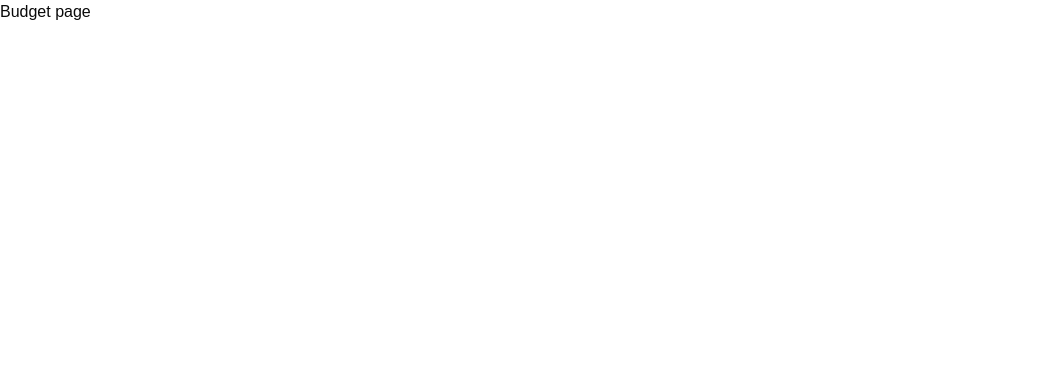
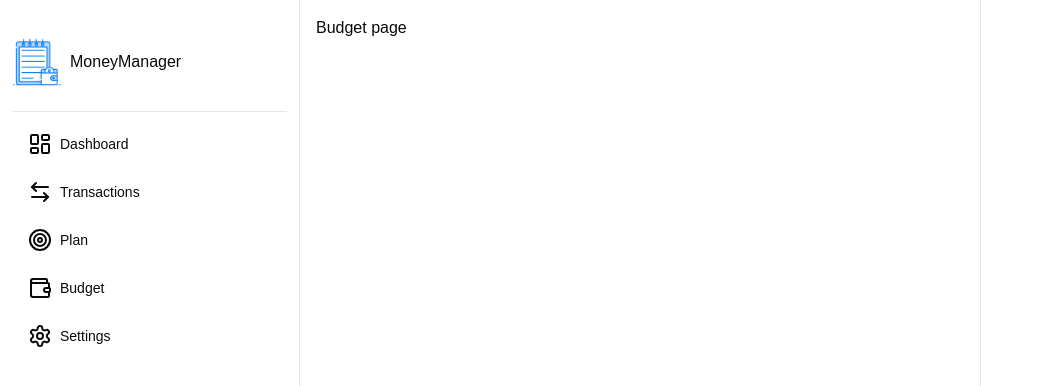
Before and after one commit to 21020382-Quan/MoneyManager, a Next.js app in the folder client/: page /budget in a window 1280 px wide. Shown: the top 386 px of the page, without its empty margins (0-1043 px from the left). Built offline with nearby package versions, Linux system fonts and the light colour scheme.

Commit message:
fix: fix main layout

```diff
--- /dev/null
+++ b/client/src/app/(app)/layout.tsx
@@ -0,0 +1,29 @@
+import localFont from "next/font/local";
+import "../globals.css"
+import Leftbar from "../_components/Leftbar";
+import Rightbar from "../_components/Rightbar";
+
+const geistSans = localFont({
+  src: "../../fonts/GeistVF.woff",
+  variable: "--font-geist-sans",
+  weight: "100 900",
+});
+const geistMono = localFont({
+  src: "../../fonts/GeistMonoVF.woff",
+  variable: "--font-geist-mono",
+  weight: "100 900",
+});
+
+export default function MainLayout({
+  children,
+}: Readonly<{
+  children: React.ReactNode;
+}>) {
+  return (
+    <>
+      <Leftbar />
+      <div className='ml-[300px] mr-[300px] p-4'>{children}</div>
+      <Rightbar />
+    </>
+  );
+}
--- a/client/src/app/layout.tsx
+++ b/client/src/app/layout.tsx
@@ -4,12 +4,12 @@ import "./globals.css";
 import { ClerkProvider } from "@clerk/nextjs";
 
 const geistSans = localFont({
-  src: "./fonts/GeistVF.woff",
+  src: "../fonts/GeistVF.woff",
   variable: "--font-geist-sans",
   weight: "100 900",
 });
 const geistMono = localFont({
-  src: "./fonts/GeistMonoVF.woff",
+  src: "../fonts/GeistMonoVF.woff",
   variable: "--font-geist-mono",
   weight: "100 900",
 });
```
